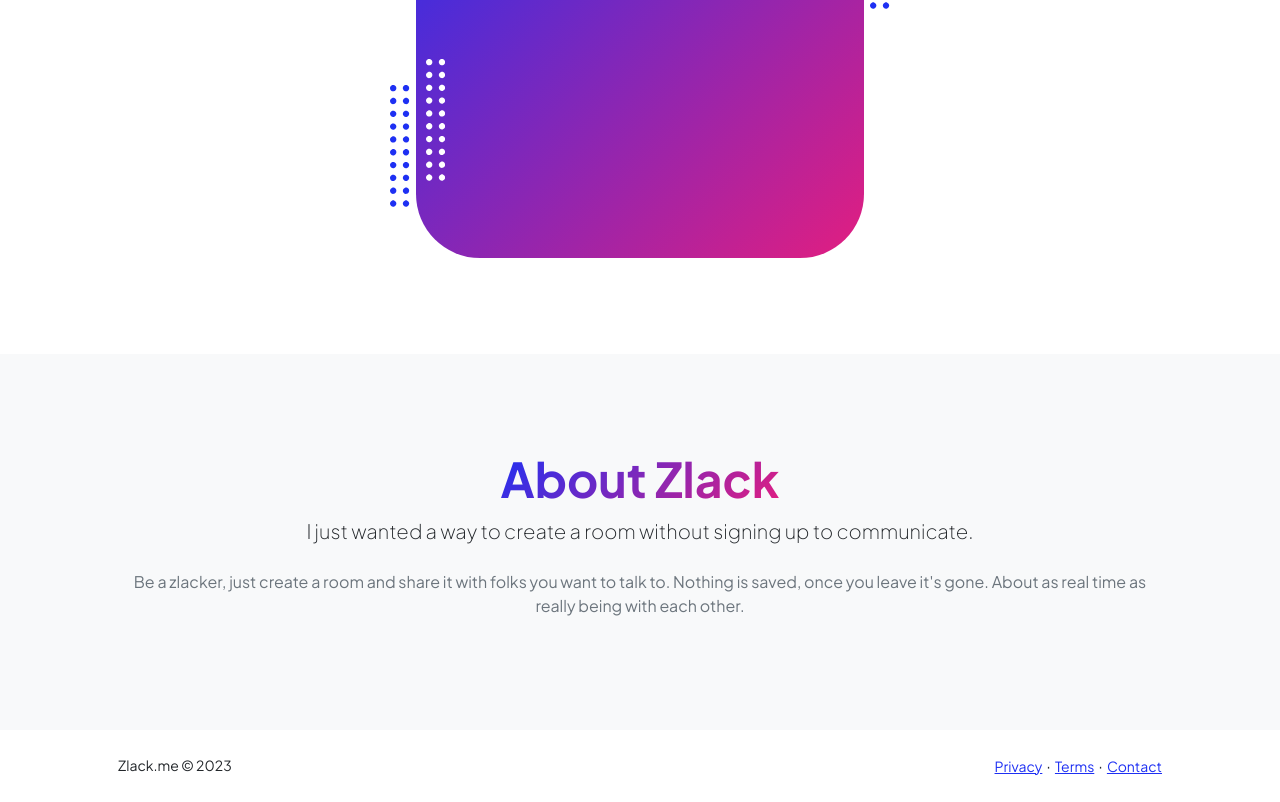
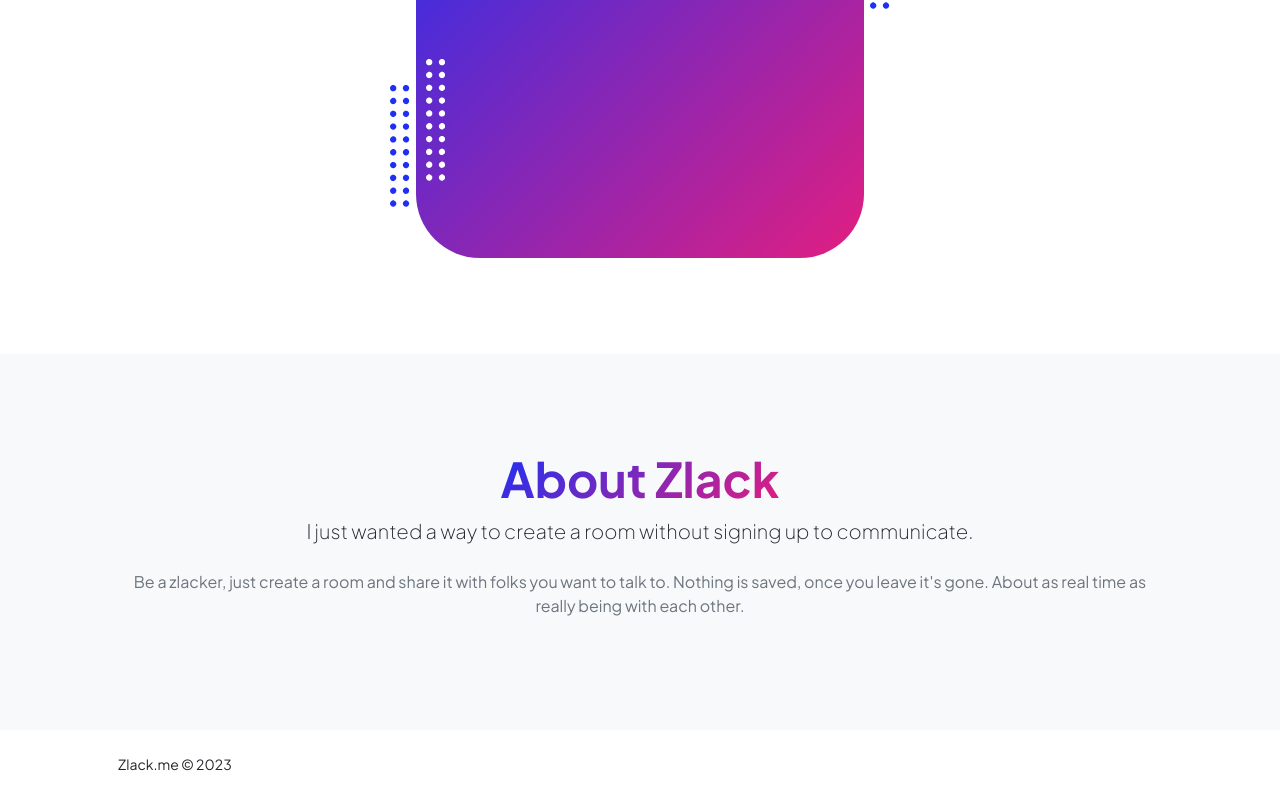
Before and after one commit to lemonprogis/zlack.me, a React (Create React App) app in the folder ui/: page / in a window 1280 px wide. Shown: the part 711-1513 px from the top of the page. Built offline with nearby package versions, Linux system fonts and the light colour scheme.

Commit message:
term term

```diff
--- a/ui/src/components/Footer.js
+++ b/ui/src/components/Footer.js
@@ -9,11 +9,6 @@
                 <div class="row align-items-center justify-content-between flex-column flex-sm-row">
                     <div class="col-auto"><div class="small m-0">Zlack.me © { currentYear }</div></div>
                     <div class="col-auto">
-                        <a class="small" href="#!">Privacy</a>
-                        <span class="mx-1">&middot;</span>
-                        <a class="small" href="#!">Terms</a>
-                        <span class="mx-1">&middot;</span>
-                        <a class="small" href="#!">Contact</a>
                     </div>
                 </div>
             </div>
```
